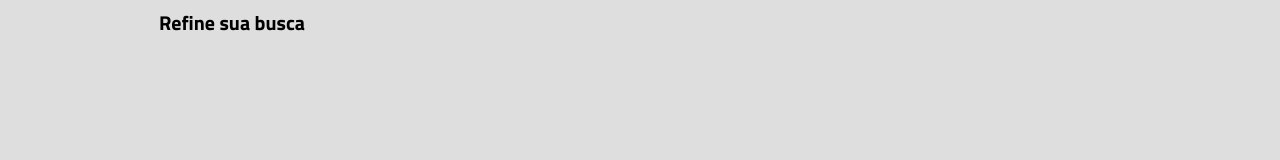
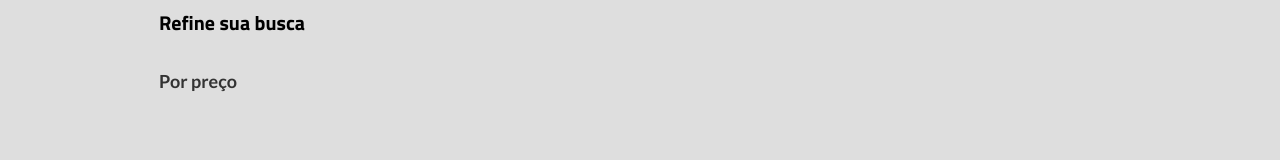
Before and after one commit to NunesNathan/wine-challenge, a Next.js app: page / in a window 1280 px wide. Shown: the part 121-281 px from the top of the page. Built offline with nearby package versions, Linux system fonts and the light colour scheme.

Commit message:
feat: filter headings

```diff
--- a/src/components/Filter/index.tsx
+++ b/src/components/Filter/index.tsx
@@ -3,6 +3,7 @@ import * as S from './styles';
 const Filter = () => (
   <S.Wrapper>
     <S.title>Refine sua busca</S.title>
+    <S.type>Por preço</S.type>
   </S.Wrapper>
 );
 
--- a/src/components/Filter/styles.ts
+++ b/src/components/Filter/styles.ts
@@ -15,3 +15,14 @@ export const title = styled.h3`
     font-weight: 700;
   `}
 `;
+
+export const type = styled.h4`
+  ${({ theme }) => css`
+    margin-top: 3.2rem;
+    margin-bottom: 3rem;
+    color: ${theme.color.darkestGrey};
+    font-family: ${theme.font.family.primary};
+    font-size: ${theme.font.size.large};
+    font-weight: 700;
+  `}
+`;
--- a/src/styles/theme.ts
+++ b/src/styles/theme.ts
@@ -27,12 +27,13 @@ export default {
     highlight: '#f79552',
     redViolet: '#d14b8f',
     pink: '#ef58ad',
+    silver: '#ccc',
     lightGrey: '#555',
-    silver: '#ccc',
     grey: '#666',
     darkGrey: '#888',
-    blackMetal: '#1d1d1b',
-    darkestGrey: '#111',
+    darkestGrey: '#333',
+    Metal: '#1d1d1b',
+    darkMetal: '#111',
     black: '#000',
   },
   layers: {
```
Also changed, not shown: src/components/Filter/test.tsx (+16 -3 lines).
